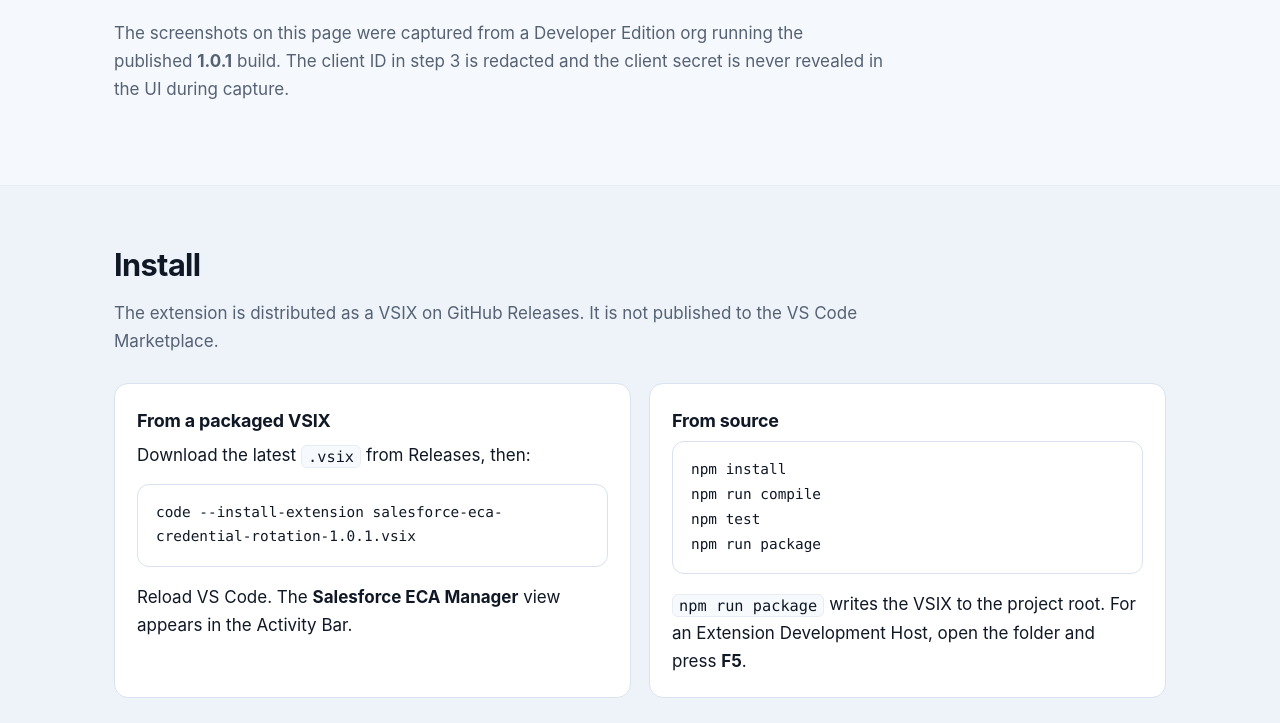
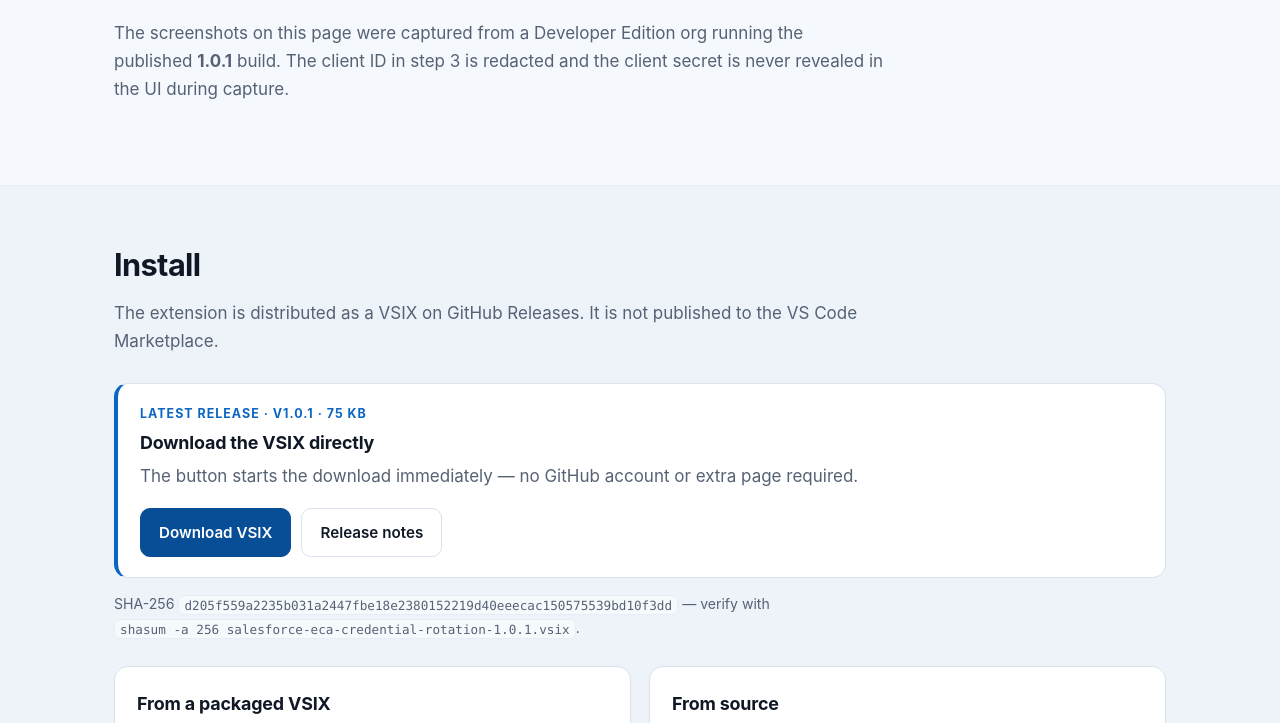
Before and after one commit to paoneraju/salesforce-eca-credential-rotation, a website: page docs/index.html in a window 1280 px wide. Shown: the part 2077-2800 px from the top of the page. Drawn offline with Linux system fonts and the light colour scheme.

Commit message:
Add direct VSIX download and checksum to docs site

```diff
--- a/docs/index.html
+++ b/docs/index.html
@@ -47,7 +47,7 @@
         administrator-approved rotation with verification.
       </p>
       <div class="cta-row">
-        <a class="btn primary" href="https://github.com/paoneraju/salesforce-eca-credential-rotation/releases/latest">Download the VSIX</a>
+        <a class="btn primary" href="https://github.com/paoneraju/salesforce-eca-credential-rotation/releases/download/v1.0.1/salesforce-eca-credential-rotation-1.0.1.vsix" download>Download VSIX <span class="btn-meta">v1.0.1 · 75 KB</span></a>
         <a class="btn" href="https://github.com/paoneraju/salesforce-eca-credential-rotation">View source</a>
         <a class="btn" href="https://github.com/paoneraju/salesforce-eca-credential-rotation/blob/main/docs/API-CONTRACT.md">API contract</a>
       </div>
@@ -147,10 +147,27 @@
       <p class="section-lede">
         The extension is distributed as a VSIX on GitHub Releases. It is not published to the VS Code Marketplace.
       </p>
+
+      <div class="download-box">
+        <div>
+          <p class="download-kicker">Latest release · v1.0.1 · 75 KB</p>
+          <h3>Download the VSIX directly</h3>
+          <p>The button starts the download immediately — no GitHub account or extra page required.</p>
+        </div>
+        <div class="download-actions">
+          <a class="btn primary" href="https://github.com/paoneraju/salesforce-eca-credential-rotation/releases/download/v1.0.1/salesforce-eca-credential-rotation-1.0.1.vsix" download>Download VSIX</a>
+          <a class="btn" href="https://github.com/paoneraju/salesforce-eca-credential-rotation/releases/tag/v1.0.1">Release notes</a>
+        </div>
+      </div>
+      <p class="checksum">
+        SHA-256 <code>d205f559a2235b031a2447fbe18e2380152219d40eeecac150575539bd10f3dd</code>
+        — verify with <code>shasum -a 256 salesforce-eca-credential-rotation-1.0.1.vsix</code>.
+      </p>
+
       <div class="grid two">
         <div class="card">
           <h3>From a packaged VSIX</h3>
-          <p>Download the latest <code>.vsix</code> from Releases, then:</p>
+          <p>Download <code>salesforce-eca-credential-rotation-1.0.1.vsix</code> above, then:</p>
 <pre><code>code --install-extension salesforce-eca-credential-rotation-1.0.1.vsix</code></pre>
           <p>Reload VS Code. The <strong>Salesforce ECA Manager</strong> view appears in the Activity Bar.</p>
         </div>
--- a/docs/styles.css
+++ b/docs/styles.css
@@ -234,6 +234,12 @@ h1 {
   border-color: var(--accent);
 }
 
+.btn-meta {
+  font-weight: 500;
+  font-size: 0.8rem;
+  opacity: 0.85;
+}
+
 .badges {
   display: flex;
   flex-wrap: wrap;
@@ -357,6 +363,53 @@ pre code {
 .card ul:last-child,
 .card pre:last-child {
   margin-bottom: 0;
+}
+
+/* Direct download ---------------------------------------------------- */
+
+.download-box {
+  display: flex;
+  flex-wrap: wrap;
+  align-items: center;
+  justify-content: space-between;
+  gap: 18px;
+  margin: 0 0 14px;
+  padding: 20px 22px;
+  background: var(--panel);
+  border: 1px solid var(--line);
+  border-left: 4px solid var(--accent);
+  border-radius: var(--radius);
+}
+
+.download-box h3 {
+  margin-bottom: 4px;
+}
+
+.download-box p {
+  margin: 0;
+  color: var(--muted);
+}
+
+.download-kicker {
+  margin-bottom: 4px !important;
+  color: var(--accent) !important;
+  font-size: 0.78rem;
+  font-weight: 700;
+  letter-spacing: 0.08em;
+  text-transform: uppercase;
+}
+
+.download-actions {
+  display: flex;
+  flex-wrap: wrap;
+  gap: 10px;
+}
+
+.checksum {
+  margin: 0 0 26px;
+  color: var(--muted);
+  font-size: 0.88rem;
+  overflow-wrap: anywhere;
 }
 
 .callout {
```
